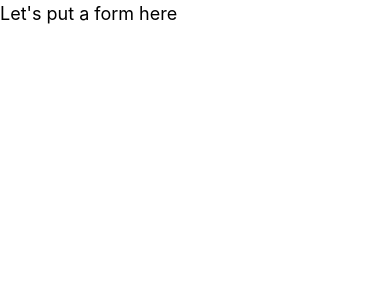
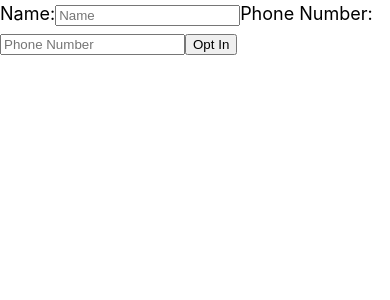
Before and after one commit to newbluestudios/nextjsScaffold, a Next.js app: page /opt-in in a window 390 px wide. Shown: the top 300 px of the page. Built offline with nearby package versions, Linux system fonts and the light colour scheme.

Commit message:
Name and Phone Number Form and serverless api endpoint to connect to twilio

```diff
--- a/package.json
+++ b/package.json
@@ -13,12 +13,15 @@
     "eslint-config-airbnb-base": "^14.2.0",
     "eslint-plugin-import": "^2.22.0",
     "gray-matter": "^4.0.2",
+    "isomorphic-fetch": "^2.2.1",
+    "lodash": "^4.17.19",
     "next": "9.3.5",
     "react": "16.13.1",
     "react-dom": "16.13.1",
     "remark": "^12.0.1",
     "remark-html": "^11.0.2",
     "sass": "^1.26.10",
+    "swr": "^0.2.3",
     "twilio": "^3.48.1"
   }
 }
--- a/pages/api/hello.js
+++ /dev/null
@@ -1,3 +0,0 @@
-export default (req, res) => {
-  res.status(200).json({ text: 'Hello' });
-};
--- a/pages/api/opt-in.js
+++ b/pages/api/opt-in.js
@@ -1,3 +1,13 @@
+import _ from 'lodash'
+
 export default (req, res) => {
-  res.status(200).json({ text: 'Hello' });
+  if (req.method === 'POST') {
+    console.log('post')
+  } else {
+    console.log('not post')
+  }
+
+  const {name, phone} = _.get(req, 'body')
+  console.log('🤖 -Server Side - ', req.body)
+  res.status(200).json({name, phone});
 };
--- a/pages/opt-in.js
+++ b/pages/opt-in.js
@@ -1,10 +1,55 @@
-
+import React, {useState, useCallback, useEffect } from 'react'
+import Router from 'next/router'
+import _ from 'lodash'
 
 export default () => {
+  const [name, setName] = useState('')
+  const [phone, setPhone] = useState('')
 
-  return(
-    <div>
-      Let's put a form here
-    </div>
+  const handleSubmit = (e) => {
+    e.preventDefault()
+
+    fetch('/api/opt-in', {
+      method: 'POST',
+      headers: { 'Content-Type': 'application/json' },
+      body: JSON.stringify({
+        name,
+        phone,
+      }),
+    }).then((res) => {
+      // 💫 Do a fast client-side transition to the prefetched page
+      if (res.ok) Router.push('/')
+    })
+  }
+
+  useEffect(() => {
+    // Prefetch the next page
+    Router.prefetch('/')
+  }, [])
+
+  return (
+    <form onSubmit={handleSubmit}>
+      <label>
+        Name:
+        <input
+          type='text'
+          value={name}
+          onChange={(event)=>setName(event.target.value)}
+          placeholder='Name'
+        />
+      </label>
+
+      <label>
+        Phone Number:
+        <input
+          type='text'
+          value={phone}
+          onChange={(event)=>setPhone(event.target.value)}
+          placeholder='Phone Number'
+        />
+      </label>
+
+      <button type="submit">Opt In</button>
+    </form>
   )
 }
```
Also changed, not shown: 1 other file (tests, documents, lock files or other folders).
